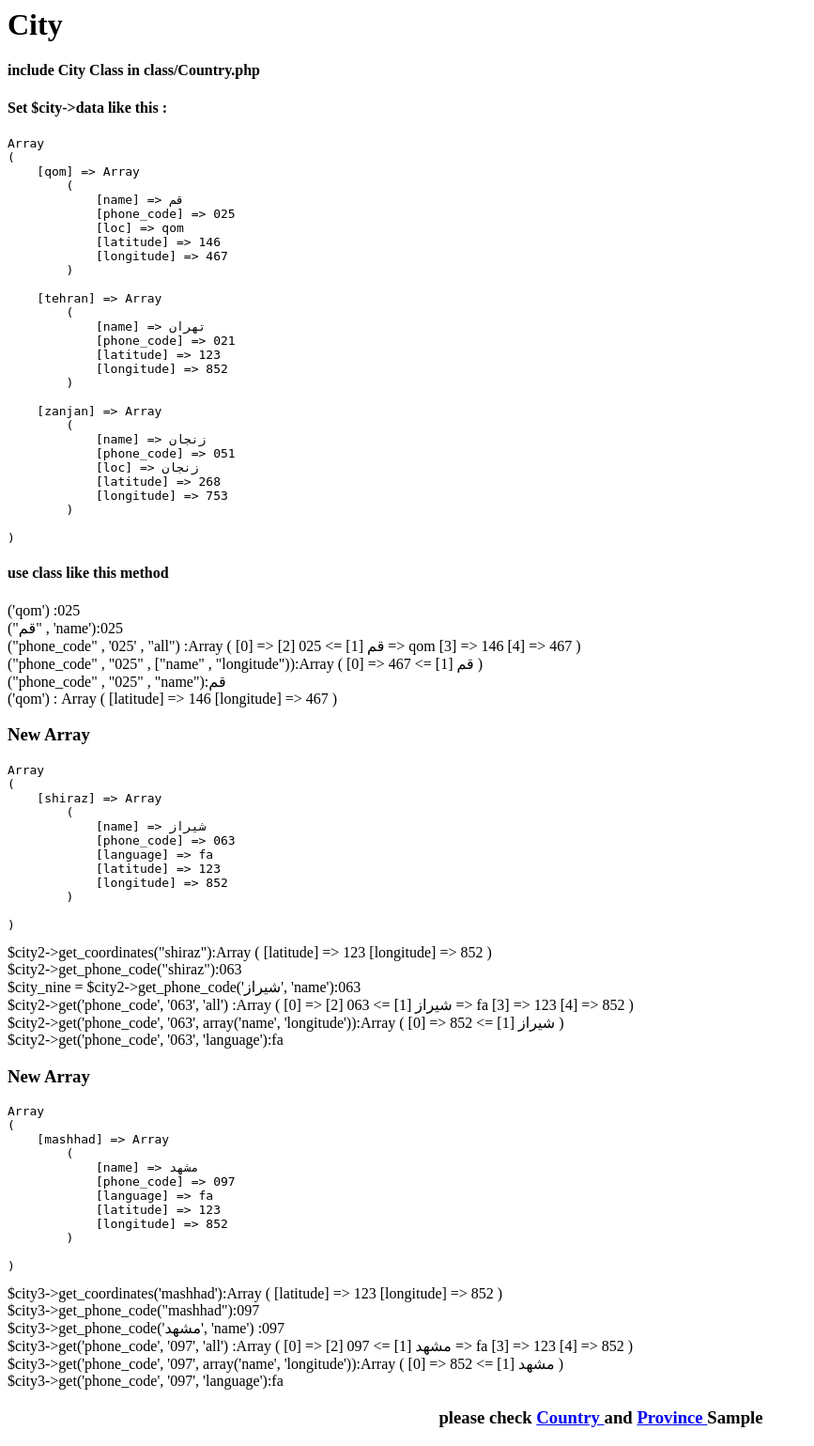
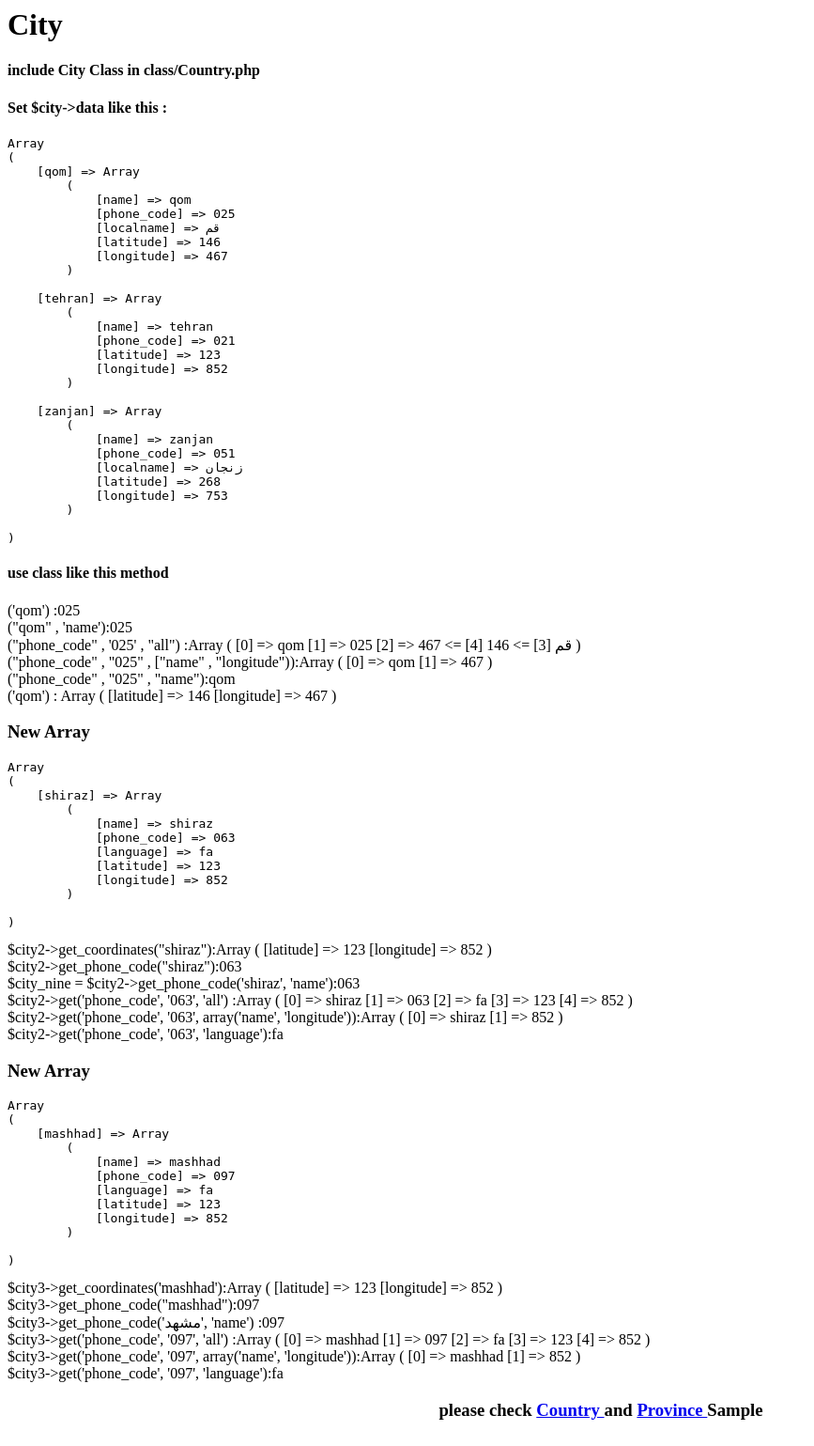
Before and after one commit to geeksesi/LocationInfo, a PHP site: page /index_city.php in a window 1280 px wide. Shown: the whole page at 94% size, without its empty margins (0-867 px from the left). After the commit the page ends 1511 px from the top, so only its background shows below. Run offline with PHP 8.4, Linux system fonts and the light colour scheme; data that the repository does not hold is empty.

Commit message:
change persian word

```diff
--- a/dynamic/index_city.php
+++ b/dynamic/index_city.php
@@ -7,24 +7,24 @@ $city->data =
 [
    'qom' =>
    [
-      'name'       =>  'قم',
+      'name'       =>  'qom',
       'phone_code' =>  '025',
-      'loc'        =>  'qom',
+      'localname'  =>  'قم',
       'latitude'   =>  146 ,
       'longitude'  =>  467
    ],
    'tehran' =>
    [
-      'name'       =>  'تهران',
+      'name'       =>  'tehran',
       'phone_code' =>  '021',
       'latitude'   =>  123 ,
       'longitude'  =>  852
    ],
    'zanjan' =>
    [
-      'name'       => 'زنجان',
+      'name'       => 'zanjan',
       'phone_code' => '051',
-      'loc'        => 'زنجان',
+      'localname'  => 'زنجان',
       'latitude'   => 268 ,
       'longitude'  =>753
    ],
@@ -33,7 +33,7 @@ $city2->data =
 [
    'shiraz' =>
    [
-      'name'      =>  'شیراز',
+      'name'      =>  'shiraz',
       'phone_code'=>  '063',
       'language'  =>  'fa',
       'latitude'  =>  123,
@@ -44,7 +44,7 @@ $city3->data =
 [
    'mashhad' =>
    [
-      'name'      =>  'مشهد',
+      'name'      =>  'mashhad',
       'phone_code'=>  '097',
       'language'  =>  'fa',
       'latitude'  =>  123,
@@ -60,7 +60,7 @@ print_r($city->data);
 echo "</pre> ";
 
 $city_one   = $city->get_phone_code('qom') ;
-$city_two   = $city->get_phone_code("قم" , 'name') ;
+$city_two   = $city->get_phone_code("qom" , 'name') ;
 $city_three = $city->get("phone_code" , '025' , "all") ;
 $city_four  = $city->get("phone_code" , "025" , ["name" , "longitude"]) ;
 $city_five  = $city->get("phone_code" , "025" , "name") ;
@@ -69,7 +69,7 @@ echo "<h4>use class like this method </h4>";
 echo "$city->get_phone_code('qom') :" ;
 print_r( $city_one ) ;
 echo "<br> \n ";
-echo "$city->get_phone_code(\"قم\" , 'name'):";
+echo "$city->get_phone_code(\"qom\" , 'name'):";
 print_r( $city_two ) ;
 echo "<br> \n ";
 echo "$city->get(\"phone_code\" , '025' , \"all\") :";
@@ -92,7 +92,7 @@ echo "</pre>";
 
 $city_seven  = $city2->get_coordinates('shiraz');
 $city_eight  = $city2->get_phone_code('shiraz');
-$city_nine   = $city2->get_phone_code('شیراز', 'name');
+$city_nine   = $city2->get_phone_code('shiraz', 'name');
 $city_ten    = $city2->get('phone_code', '063', 'all');
 $city_eleven = $city2->get('phone_code', '063', ['name', 'longitude']);
 $city_twelve = $city2->get('phone_code', '063', 'language');
@@ -102,7 +102,7 @@ echo '<br>';
 echo '$city2->get_phone_code("shiraz"):';
 print_r( $city_eight );
 echo '<br>';
-echo '$city_nine   = $city2->get_phone_code(\'شیراز\', \'name\'):';
+echo '$city_nine   = $city2->get_phone_code(\'shiraz\', \'name\'):';
 print_r( $city_nine );
 echo '<br>';
 echo '$city2->get(\'phone_code\', \'063\', \'all\') :';
@@ -122,7 +122,7 @@ echo "</pre>";
 
 $city_thirteen  = $city3->get_coordinates('mashhad');
 $city_fourteen  = $city3->get_phone_code('mashhad');
-$city_fifteen   = $city3->get_phone_code('مشهد', 'name');
+$city_fifteen   = $city3->get_phone_code('mashhad', 'name');
 $city_sixteen   = $city3->get('phone_code', '097', 'all');
 $city_seventeen = $city3->get('phone_code', '097', ['name', 'longitude']);
 $city_eighteen  = $city3->get('phone_code', '097', 'language');
```
Also changed, not shown: dynamic/index.php (+9 -9 lines), dynamic/index_province.php (+12 -12 lines), static/index.php (+5 -5 lines), static/index_city.php (+7 -7 lines), static/index_province.php (+7 -7 lines).
